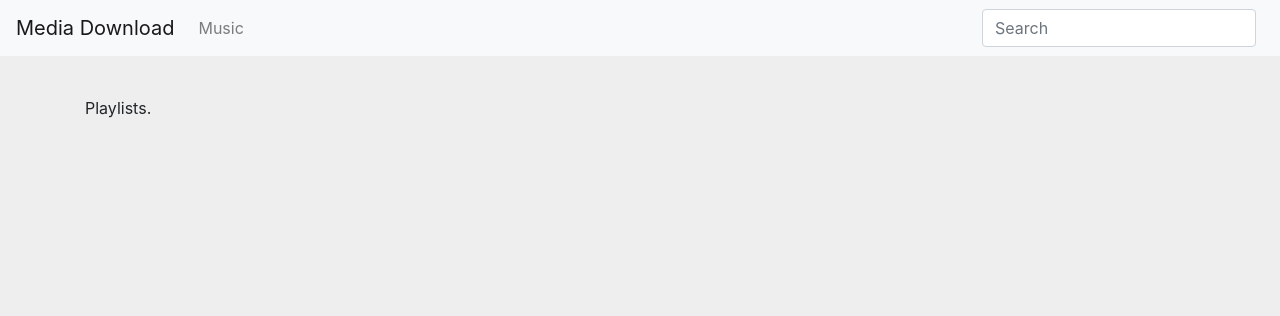
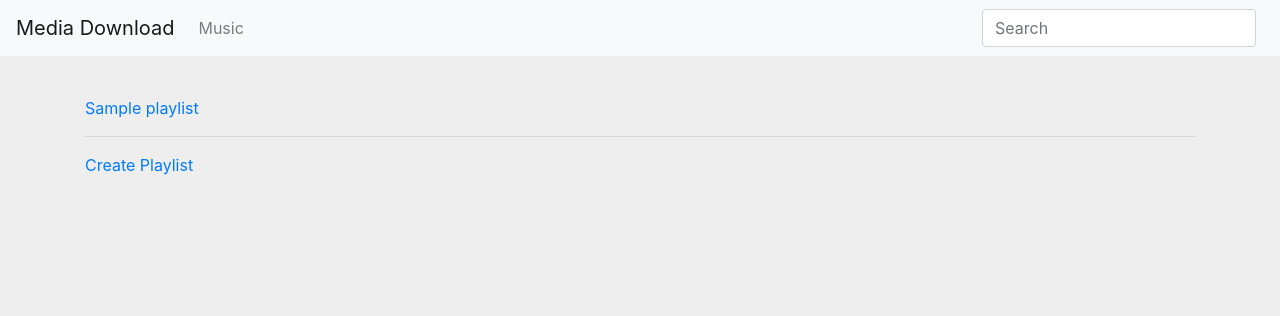
Before and after one commit to JakeStanger/Plex-Music-Viewer, a Flask app: template src/templates/playlists.html in a window 1280 px wide. Shown: the top 316 px of the page. Run offline with Flask 2, Linux system fonts and the light colour scheme; tables that the repository leaves empty hold one stand-in row (values such as "Sample post"); the template is opened without the code that fills it: values that come from a table or form of the project are taken from there, most other values are stand-ins (such as "Sample title", 1, 10 or a date in 2020); parts of the project's set-up code (start-up, migrations or seed data) failed here and were passed over; some libraries are stand-ins or nearby versions.

Commit message:
Displayed playlists link to track listing

```diff
--- a/src/templates/playlists.html
+++ b/src/templates/playlists.html
@@ -1,5 +1,9 @@
 {% extends 'layout.html' %}
 
 {% block body %}
-    <p>Playlists.</p>
+    {% for playlist in playlists %}
+        <p><a href="{{ url_for('playlist', playlist_id=playlist.id) }}">{{playlist.name}}</a></p>
+    {% endfor %}
+    <hr>
+    <a href="{{ url_for('create_playlist', name="Test Playlist")}}">Create Playlist</a>
 {% endblock %}
```
